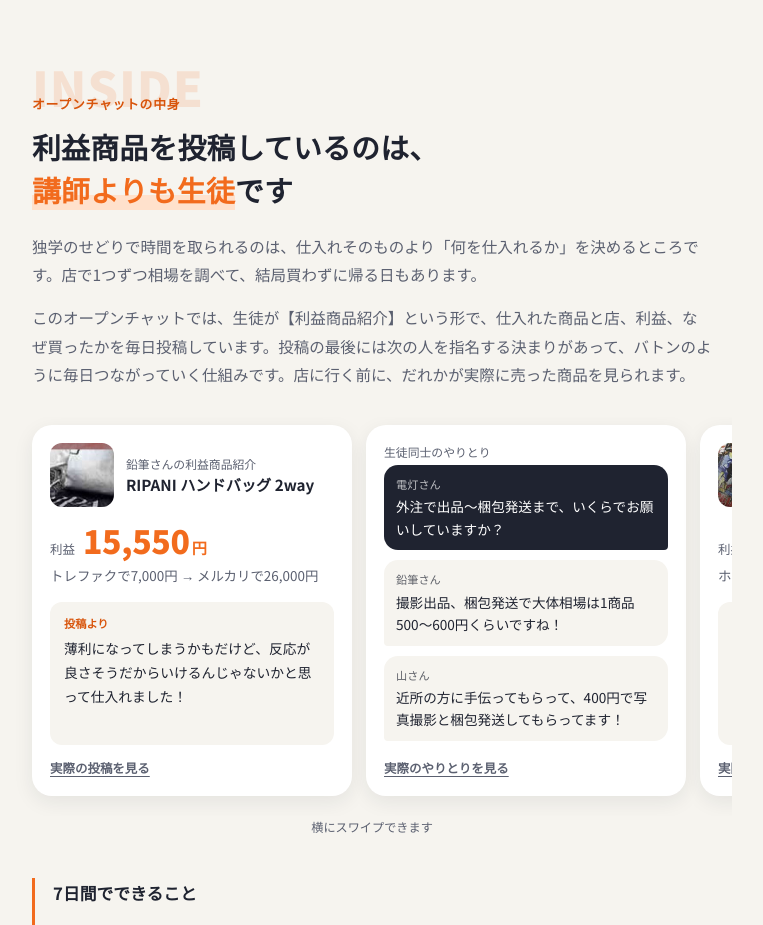
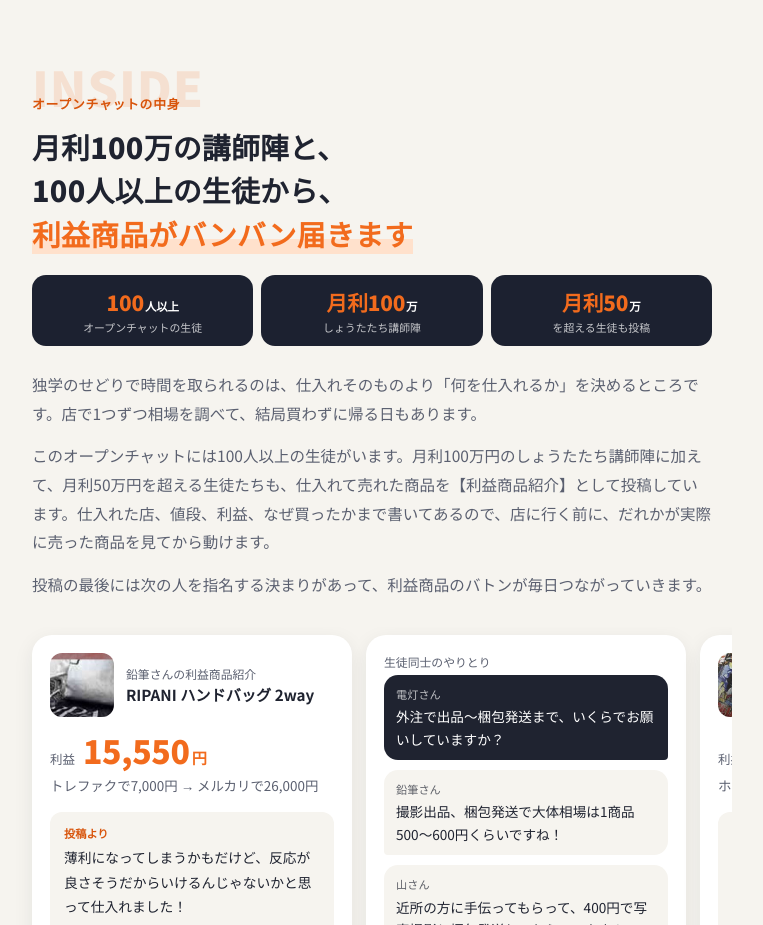
Before and after one commit to watarushinmachi/sedori-openchat-lp, a plain HTML site: page index.html in a window 1280 px wide. Shown: the part 1800-2725 px from the top of the page, without its empty margins (268-1031 px from the left). Drawn offline with Linux system fonts and the light colour scheme.

Commit message:
Rewrite inside-section headline around instructors and 100+ students
Co-Authored-By: Claude Opus 5.5 <noreply@anthropic.com>

```diff
--- a/index.html
+++ b/index.html
@@ -70,6 +70,11 @@
     .h2 em { background: linear-gradient(transparent 64%, #ffe1cc 64%); }
     .h2 em { font-style: normal; color: var(--accent); }
     .lead p { color: var(--sub); font-size: 0.97rem; }
+    .stats { display: grid; grid-template-columns: repeat(3, 1fr); gap: 8px; margin: 4px 0 24px; }
+    .stat { background: var(--night); color: #fff; border-radius: 14px; padding: 14px 4px 12px; text-align: center; line-height: 1.3; }
+    .stat b { display: block; font-size: 1.3rem; font-weight: 900; color: var(--accent); letter-spacing: -0.01em; }
+    .stat b span { font-size: 0.72rem; color: #fff; margin-left: 1px; }
+    .stat small { display: block; margin-top: 4px; font-size: 0.68rem; color: rgba(255,255,255,0.75); }
     .lead p + p { margin-top: 14px; }
 
     /* ===== ボタン ===== */
@@ -454,10 +459,16 @@
 <section class="section warm">
   <div class="wrap">
     <p class="kicker" data-en="INSIDE">オープンチャットの中身</p>
-    <h2 class="h2">利益商品を投稿しているのは、<br><em>講師よりも生徒</em>です</h2>
+    <h2 class="h2">月利100万の講師陣と、<br>100人以上の生徒から、<br><em>利益商品がバンバン届きます</em></h2>
+    <div class="stats">
+      <div class="stat"><b>100<span>人以上</span></b><small>オープンチャットの生徒</small></div>
+      <div class="stat"><b>月利100<span>万</span></b><small>しょうたたち講師陣</small></div>
+      <div class="stat"><b>月利50<span>万</span></b><small>を超える生徒も投稿</small></div>
+    </div>
     <div class="lead">
       <p>独学のせどりで時間を取られるのは、仕入れそのものより「何を仕入れるか」を決めるところです。店で1つずつ相場を調べて、結局買わずに帰る日もあります。</p>
-      <p>このオープンチャットでは、生徒が【利益商品紹介】という形で、仕入れた商品と店、利益、なぜ買ったかを毎日投稿しています。投稿の最後には次の人を指名する決まりがあって、バトンのように毎日つながっていく仕組みです。店に行く前に、だれかが実際に売った商品を見られます。</p>
+      <p>このオープンチャットには100人以上の生徒がいます。月利100万円のしょうたたち講師陣に加えて、月利50万円を超える生徒たちも、仕入れて売れた商品を【利益商品紹介】として投稿しています。仕入れた店、値段、利益、なぜ買ったかまで書いてあるので、店に行く前に、だれかが実際に売った商品を見てから動けます。</p>
+      <p>投稿の最後には次の人を指名する決まりがあって、利益商品のバトンが毎日つながっていきます。</p>
     </div>
 
     <!-- 実際のオープンチャットのスクショ（2026-09-25 受領）。顔出しの生徒の発言が届いたら .shot を足す -->
```
